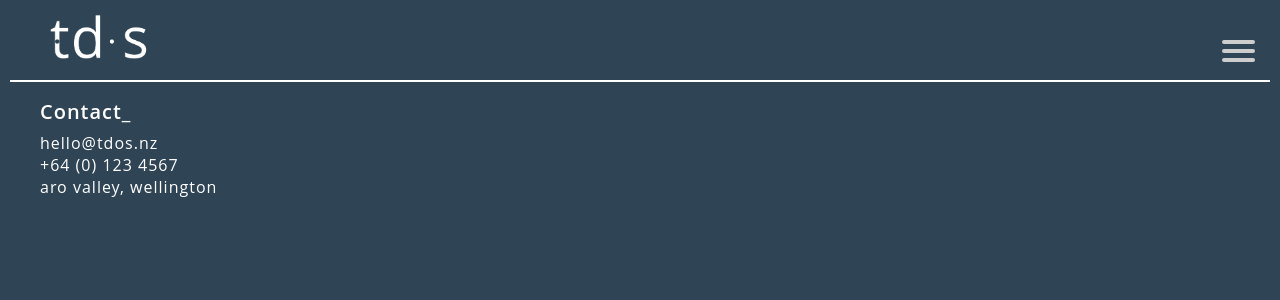
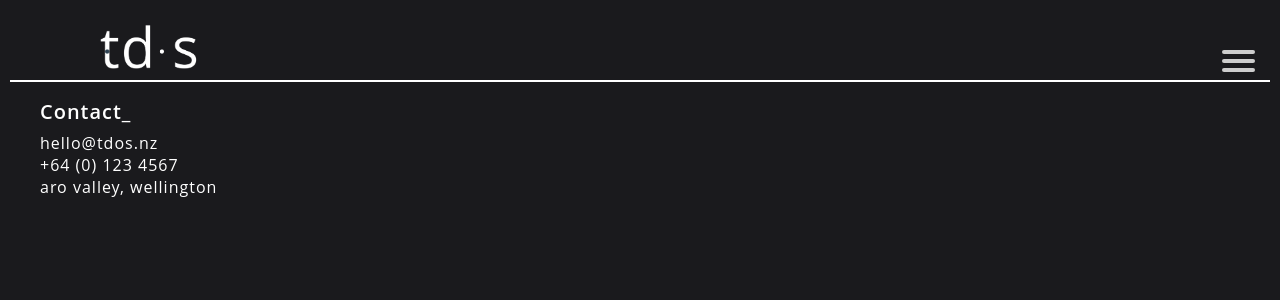
Before and after one commit to RyanSheridan11/TDOS_web, a Vue app: page /test in a window 1280 px wide. Shown: the top 300 px of the page. Built offline with nearby package versions, Linux system fonts and the light colour scheme; what particles.vue3 would draw is missing.

Commit message:
changed the colors of the background and menu to new colour pallet

```diff
--- a/src/App.vue
+++ b/src/App.vue
@@ -9,7 +9,7 @@
 				<span></span>
 				<span></span>
 				<ul id="menu">
-					<li> <router-link class="nav-link" :to="{ name: 'Home'}">projects</router-link> . <router-link class="nav-link" :to="{ name: 'About'}"> about</router-link> . <router-link class="nav-link" :to="{ name: 'Store'}">store</router-link> . <router-link class="nav-link" :to="{ name: 'Test'}">test</router-link></li>
+					<li> <router-link class="nav-link" :to="{ name: 'Home'}">projects</router-link> . <router-link class="nav-link" :to="{ name: 'About'}"> team</router-link> . <router-link class="nav-link" :to="{ name: 'Store'}">store</router-link> . <router-link class="nav-link" :to="{ name: 'Test'}">test</router-link></li>
 				</ul>
 			</div>
     </header>
@@ -57,12 +57,12 @@
 	body {
 		margin:0;
 		padding:0;
-		background:#2f4454;
+		background:#1A1A1D;
 	}
 	main {
 		height: 100%;
 		width: 100%;
-		background:#2f4454;
+		background:#1A1A1D;
 	}
 	#site-logo {
 		z-index: 4;
@@ -70,8 +70,8 @@
 		width: 100px;
 		height: auto;
 		float: left;
-		padding-left: 50px;
-		padding-top:10px
+		padding-left: 100px;
+		padding-top:20px;
 	}
 	#nav {
 		display: block;
@@ -79,19 +79,22 @@
 	#menuToggle	{
 		display: block;
 		position: fixed;
-		top: 40px;
+		top: 50px;
 		right: 50px;
 		z-index: 3;
 		-webkit-user-select: none;
 		user-select: none;
 	}
+    #menu {
+        color: #c3073f;
+    }
 	#menuToggle a	{
 		text-decoration: none;
-		color: #232323;
+		color: #ffffff;
 		transition: color 0.3s ease;
 	}
 	#menuToggle a:hover	{
-		color: tomato;
+		color: #95074d;
 	}
 	#menuToggle input	{
 		display: block;
@@ -107,7 +110,6 @@
 		z-index: 4; /* and place it over the hamburger */
 		-webkit-touch-callout: none;
 	}
-
 	#menuToggle span {
 		display: block;
 		right: -25px;
@@ -132,7 +134,7 @@
 	#menuToggle input:checked ~ span {
 		opacity: 1;
 		transform: rotate(45deg) translate(-2px, -1px);
-		background: #232323;
+		background: #4e4e50;
 	}
 	#menuToggle input:checked ~ span:nth-last-child(3) {
 		opacity: 0;
@@ -169,7 +171,7 @@
 		margin:0px 10px;
 
 		overflow:hidden;
-		border-top:solid 2px;
+		border-top:solid 2px #ffffff;
 	}
 	.footer-column-1 {
 		float:left;
--- a/src/views/Home.vue
+++ b/src/views/Home.vue
@@ -104,7 +104,7 @@
 						enable: true,
 						cover: {
 							color: {
-								value: '#2f4454'
+								value: '#1A1A1D'
 							}
 						}
 					},
```
Also changed, not shown: 1 other file (tests, documents, lock files or other folders).
